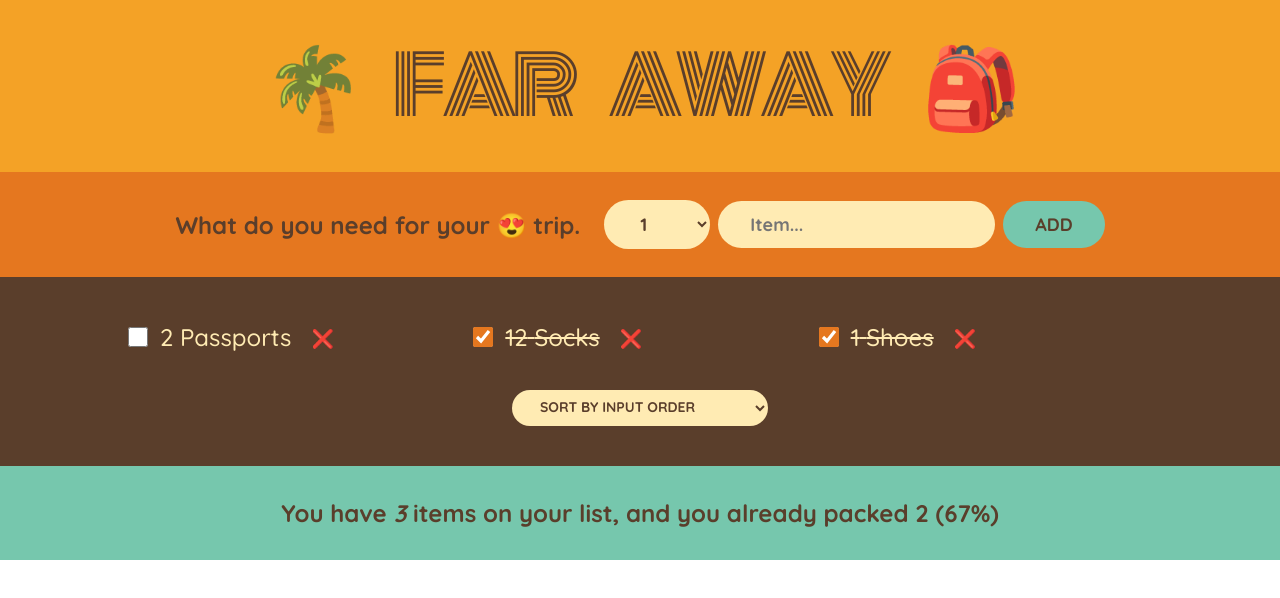
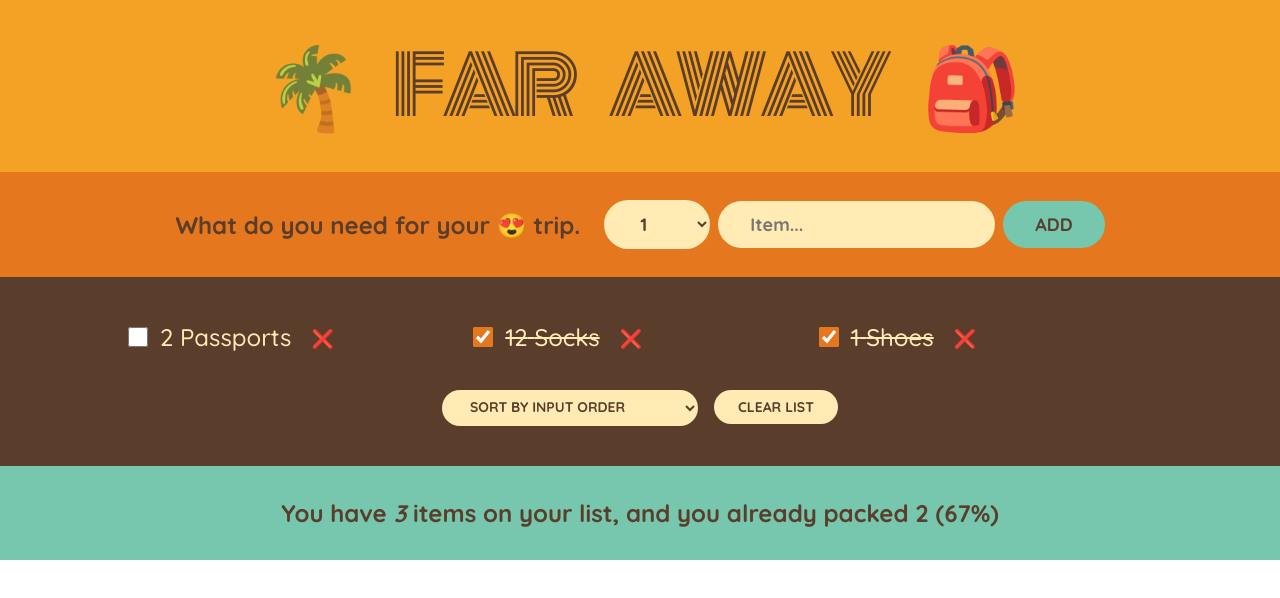
Before and after one commit to stkoev/js-travel-list, a React (Create React App) app: page / in a window 1280 px wide. Shown: the top 598 px of the page. Built offline with nearby package versions, Linux system fonts and the light colour scheme.

Commit message:
implement clear list

```diff
--- a/src/App.js
+++ b/src/App.js
@@ -25,6 +25,10 @@ function App() {
       )
     );
   }
+  function handleClearList() {
+    const confirmed = window.confirm("You are about to clear the list");
+    if (confirmed) setItems([]);
+  }
 
   return (
     <div className="App">
@@ -34,6 +38,7 @@ function App() {
         items={items}
         onDeleteItem={handleDeleteItem}
         onHandleCheck={handleCheck}
+        handleClearList={handleClearList}
       />
       <Stats items={items} />
     </div>
--- a/src/components/PackingList.js
+++ b/src/components/PackingList.js
@@ -1,7 +1,7 @@
 import { useState } from "react";
 import Item from "./Item";
 
-function PackingList({ items, onDeleteItem, onHandleCheck }) {
+function PackingList({ items, onDeleteItem, onHandleCheck, handleClearList }) {
   const [sortBy, setSortBy] = useState("input");
 
   function handleSortChange(e) {
@@ -37,7 +37,7 @@ function PackingList({ items, onDeleteItem, onHandleCheck }) {
   return (
     <div className="list">
       <ul>{renderedList} </ul>
-      <div className="action">
+      <div className="actions">
         <select name="" id="" onChange={handleSortChange} value={sortBy}>
           <option value="input">Sort by Input order</option>
           <option value="description">Sort by description</option>
@@ -45,6 +45,9 @@ function PackingList({ items, onDeleteItem, onHandleCheck }) {
           <option value="packed">Sort by packed status</option>
           <option value="reverseInput">Reversed Input</option>
         </select>
+        <button className="clear" onClick={handleClearList}>
+          clear list
+        </button>
       </div>
     </div>
   );
```
